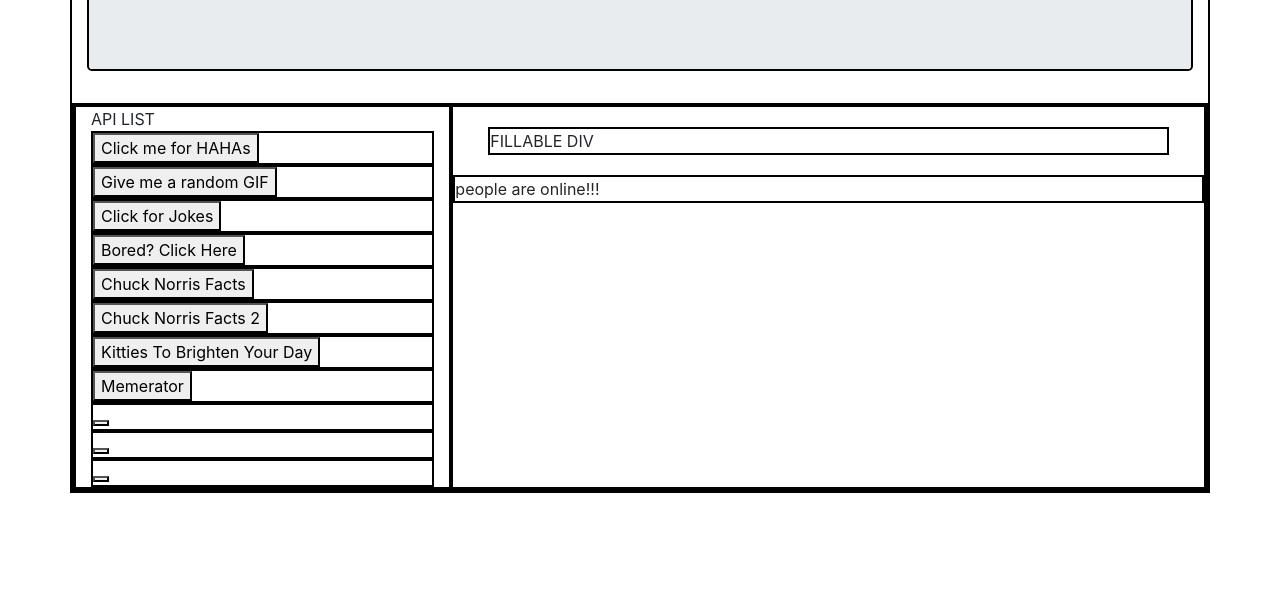
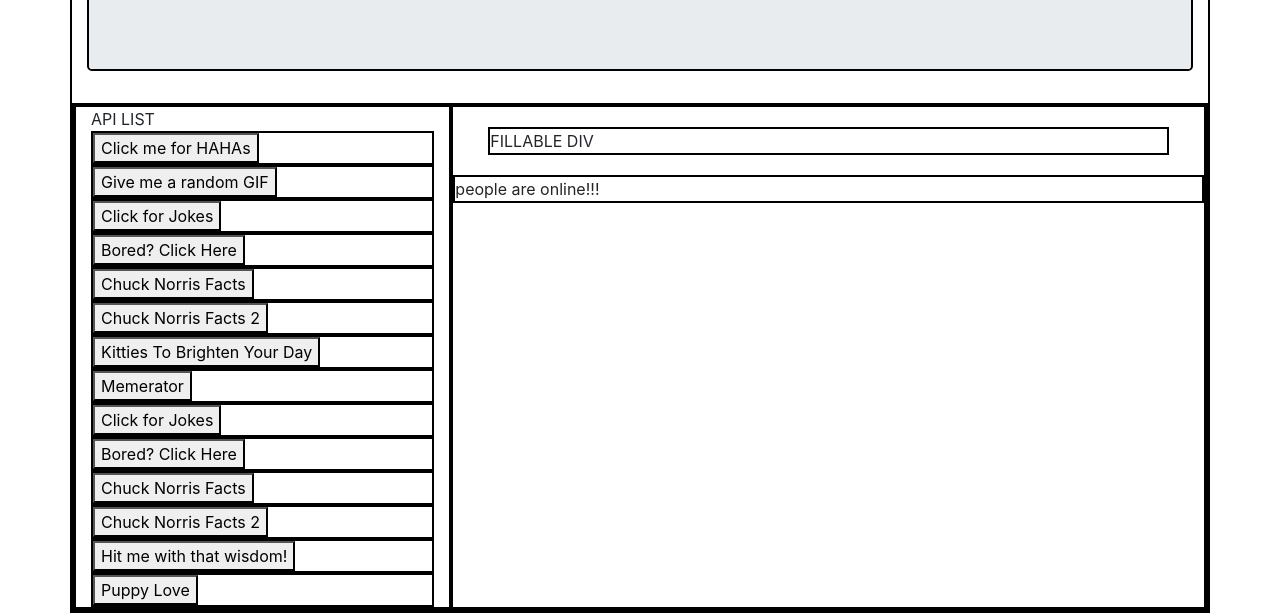
Before and after one commit to thejihongjin/8-Project-1, a plain HTML site: page index.html in a window 1280 px wide. Shown: the part 185-800 px from the top of the page. Drawn offline with nearby package versions, Linux system fonts and the light colour scheme; no server answers.

Commit message:
added dop api

```diff
--- a/assets/css/style.css
+++ b/assets/css/style.css
@@ -4,7 +4,7 @@ div {
 
 img {
     width: auto;
-    height: 400px;
+    height: 300px;
     margin: 0 auto;
 }
 
--- a/assets/javascript/app.js
+++ b/assets/javascript/app.js
@@ -47,19 +47,34 @@ function generateAPIs() {
            text: 'Memerator'
        },
         {
-            name: 'test3',
-            url: '',
-            text: ''
+            name: 'jokes',
+            url: 'https://official-joke-api.appspot.com/random_joke',
+            text: 'Click for Jokes'
         },
         {
-            name: 'test4',
-            url: '',
-            text: ''
+            name: 'bored',
+            url: 'https://www.boredapi.com/api/activity/',
+            text: 'Bored? Click Here'
         },
         {
-            name: 'test5',
-            url: '',
-            text: ''
+            name: 'chucknorris',
+            url: 'https://api.icndb.com/jokes/random',
+            text: 'Chuck Norris Facts'
+        },
+        {
+            name: 'chucknorrisio',
+            url: 'https://api.chucknorris.io/jokes/random',
+            text: 'Chuck Norris Facts 2'
+        },
+        {
+            name: 'ronswanson',
+            url: 'http://ron-swanson-quotes.herokuapp.com/v2/quotes',
+            text: 'Hit me with that wisdom!'
+        },
+        {
+            name: 'dogimg',
+            url: 'https://dog.ceo/api/breeds/image/random',
+            text: 'Puppy Love'
         }
     ];
 
@@ -77,7 +92,7 @@ function generateAPIs() {
 
 
 $(document).on("click", ".api-btn", function () {
-    apiName =  $(this).attr("data-name");
+    apiName = $(this).attr("data-name");
     queryURL = $(this).attr("data-url");
     testAPI();
 });
@@ -87,10 +102,10 @@ $(document).on("click", ".giphy-img", function () {
 
     if (state === 'still') {
         $(this).attr("src", $(this).attr("data-animate"));
-        $(this).attr("data-state","animate");
+        $(this).attr("data-state", "animate");
     } else if (state === 'animate') {
         $(this).attr("src", $(this).attr("data-still"));
-        $(this).attr("data-state","still");
+        $(this).attr("data-state", "still");
     }
 });
 
@@ -116,9 +131,9 @@ function testAPI() {
                 var giphyImg = $("<img>");
                 giphyImg.attr("src", results.images.fixed_height_still.url);
                 giphyImg.addClass("giphy-img");
-				giphyImg.attr("data-state","still");
-				giphyImg.attr("data-still",results.images.fixed_height_still.url);
-				giphyImg.attr("data-animate",results.images.fixed_height.url);
+                giphyImg.attr("data-state", "still");
+                giphyImg.attr("data-still", results.images.fixed_height_still.url);
+                giphyImg.attr("data-animate", results.images.fixed_height.url);
                 $("#api-result").append(giphyImg);
                 break;
 
@@ -131,22 +146,23 @@ function testAPI() {
                 break;
 
             case 'chucknorris':
-               $("#api-result").html(`<p>` + response.value.joke + `</p>`)
+                $("#api-result").html('<p>' + response.value.joke + '</p>')
                 break;
 
             case 'chucknorrisio':
-               $("#api-result").html(`<p>` + response.value + `</p>`)
+                $("#api-result").html('<p>' + response.value + '</p>')
                 break;
 
             case 'randomcats':
-               $("#api-result").html(`<img src=` + response[0].url + `>`)
+                $("#api-result").html('<img src=' + response[0].url + '>')
                 break;
 
-            // case 'memegenerator':
-            //    $("#api-result").html(`<img alt= 'meme img' src=` + response[0].data.link + `>`)
-            //    break;
-            case '':
-                // $("#api-result").text();
+            case 'ronswanson':
+                $("#api-result").text(response[0]);
+                break;
+
+            case 'dogimg':
+                $("#api-result").html('<img src=' + response.message + '>')
                 break;
 
             default:
```
Lines whose indentation alone changed are shown as unchanged.
